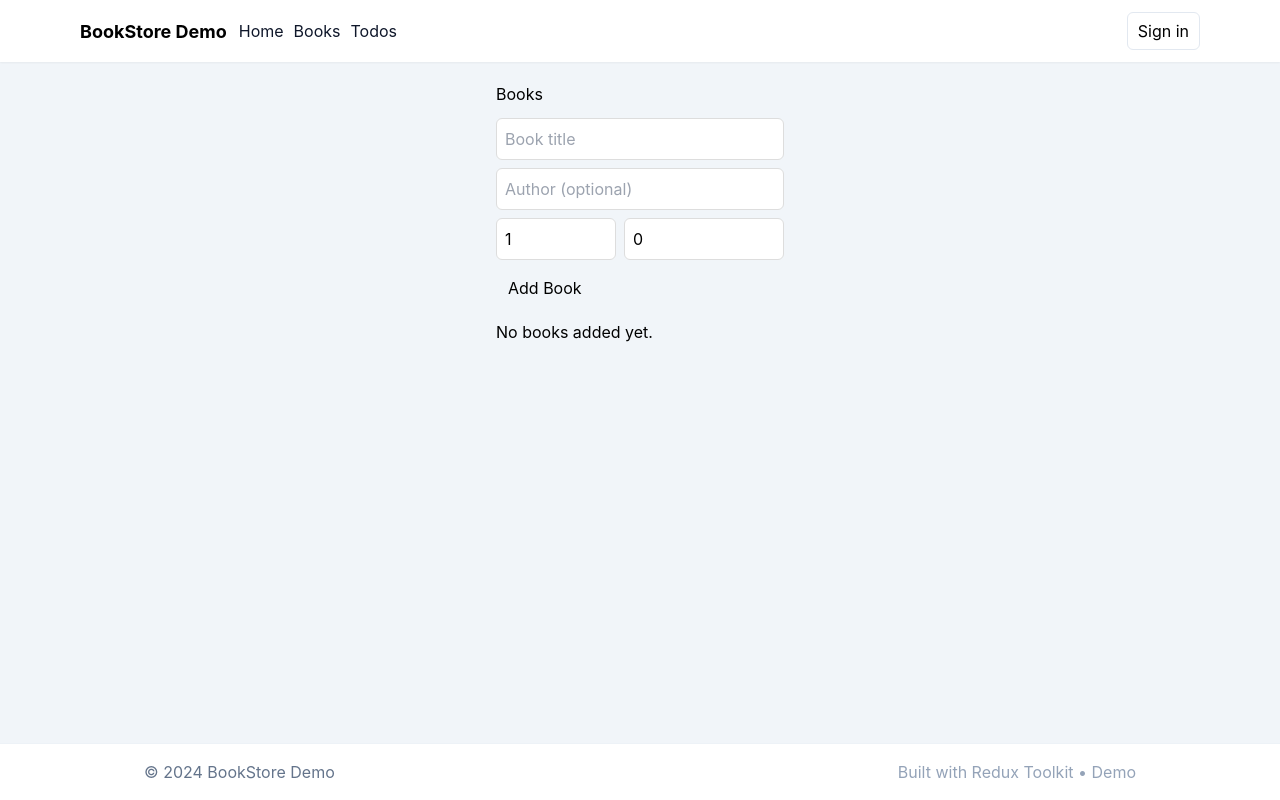
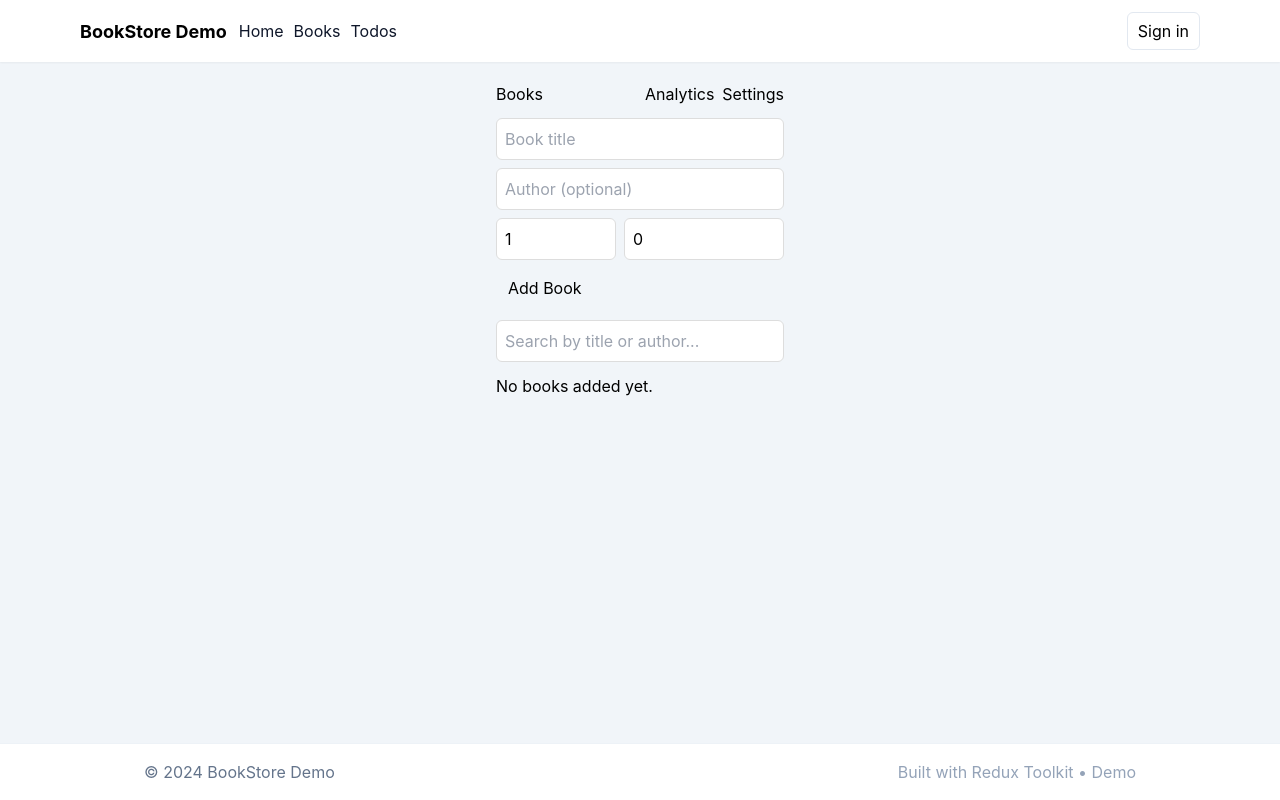
Before and after one commit to CodeWith-Bilal/fetch-api-with-reduxtoolkit, a React (Create React App) app: page /books in a window 1280 px wide. Built offline with nearby package versions, Linux system fonts and the light colour scheme.

Commit message:
enhance book page

```diff
--- a/src/pages/BooksPage.tsx
+++ b/src/pages/BooksPage.tsx
@@ -1,16 +1,29 @@
-import React from "react";
-import BookForm from "../components/BookForm";
-import BookList from "../components/BookList";
+import React, { useState } from 'react';
+import BookForm from '../components/BookForm';
+import BookList from '../components/BookList';
+import BookSearch from '../components/BookSearch';
+import { Link } from 'react-router-dom';
 
 const BooksPage: React.FC = () => {
+  const [q, setQ] = useState('');
+
   return (
     <div>
-      <h2>Books</h2>
+      <div style={{ display: 'flex', justifyContent: 'space-between', alignItems: 'center' }}>
+        <h2>Books</h2>
+        <div style={{ display: 'flex', gap: 8 }}>
+          <Link to="/analytics">Analytics</Link>
+          <Link to="/settings">Settings</Link>
+        </div>
+      </div>
+
       <div style={{ marginTop: 12 }}>
         <BookForm />
       </div>
+
       <div style={{ marginTop: 12 }}>
-        <BookList />
+        <BookSearch value={q} onChange={setQ} />
+        <BookList searchTerm={q} />
       </div>
     </div>
   );
```
